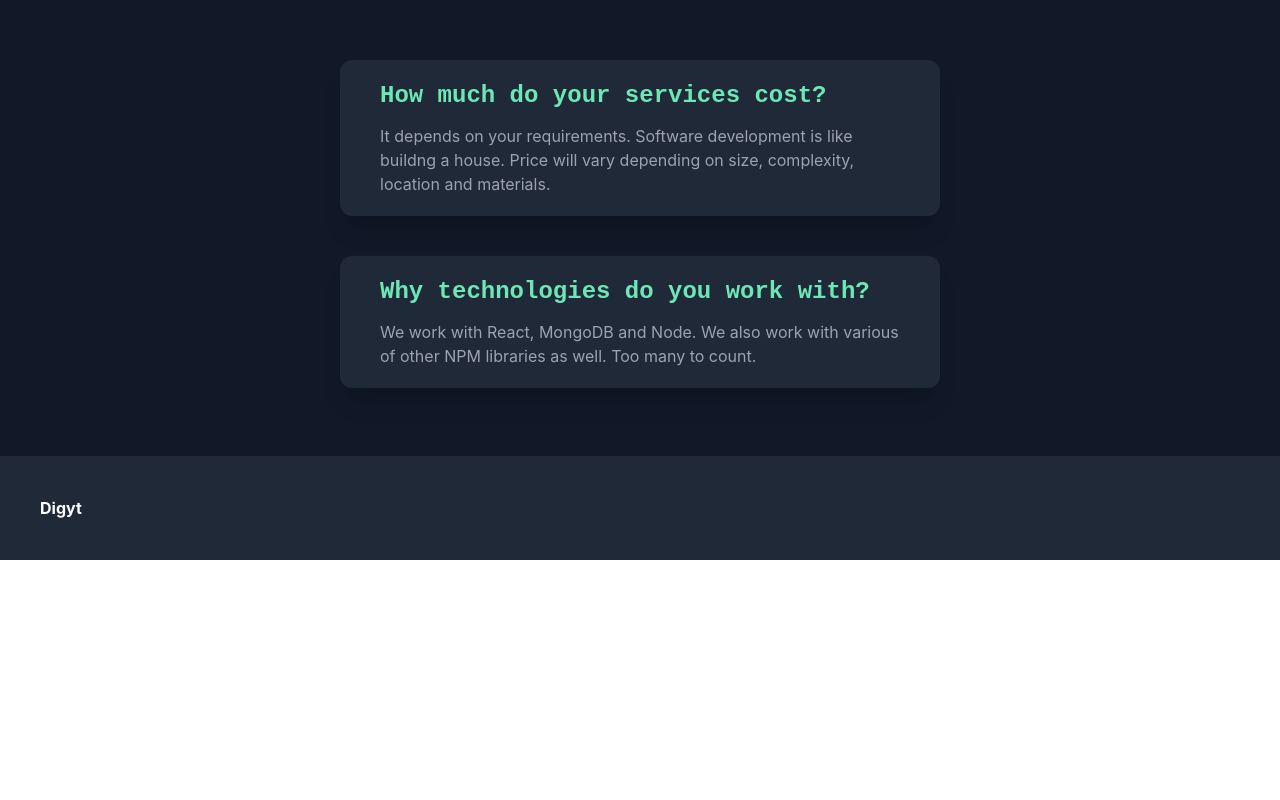
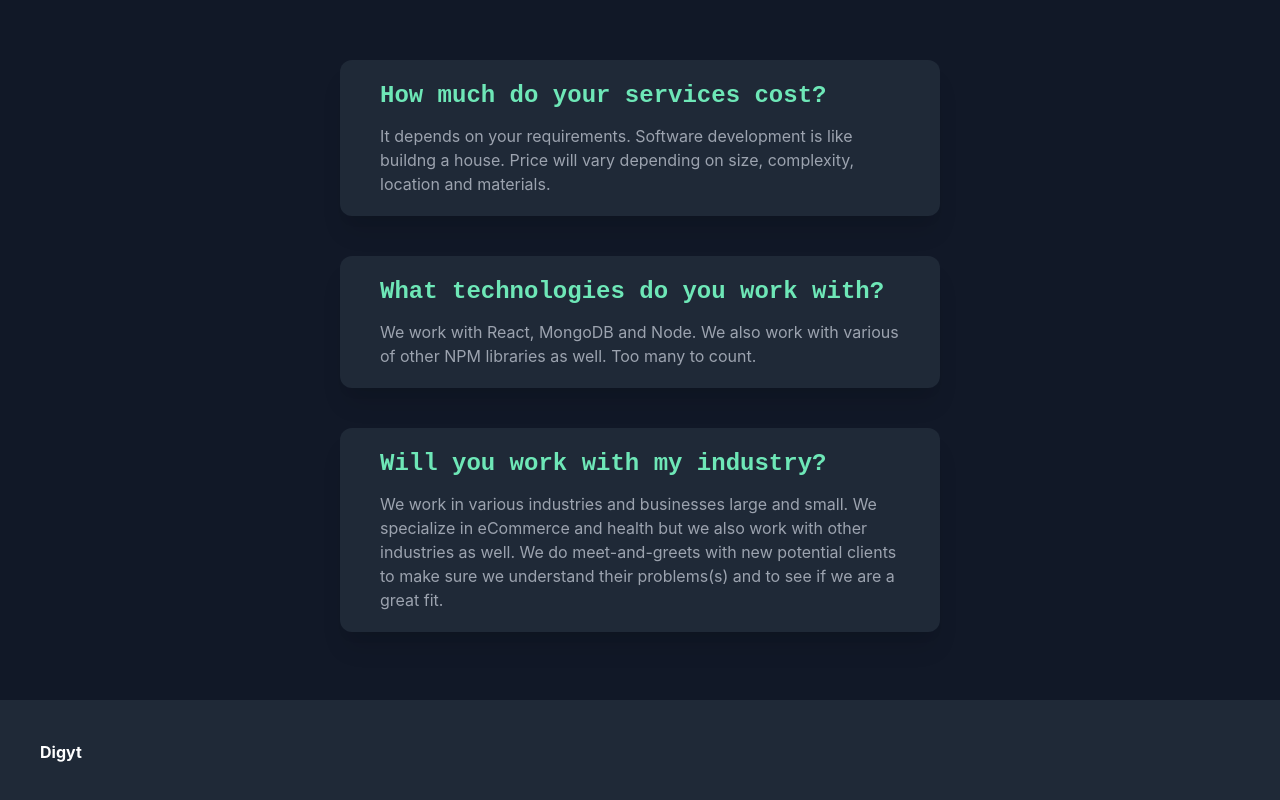
Before and after one commit to chrisalexander0617/fe-next-blog, a Next.js app: page / in a window 1280 px wide. Shown: the part 1833-2633 px from the top of the page. Before the commit the page ends 2393 px from the top, so only its background shows below. Built offline with nearby package versions, Linux system fonts and the light colour scheme.

Commit message:
Added more details to FAQ

```diff
--- a/src/components/templates/BlogPageContainer.js
+++ b/src/components/templates/BlogPageContainer.js
@@ -8,7 +8,7 @@ export default function BlogPageContainer(){
 
     useEffect(() =>{
         console.log(query)
-    },[query])
+    },[query]);
 
     return (
         <>
@@ -26,4 +26,4 @@ export default function BlogPageContainer(){
             </Grid>
         </>
     )
-}
+};
--- a/src/components/templates/FAQ.js
+++ b/src/components/templates/FAQ.js
@@ -21,9 +21,18 @@ export default function FAQ(){
                     <FAQCard
                         bg_color="bg-gray-800"
                         card_title_text_color="text-green-300"
-                        card_title="Why technologies do you work with?"
+                        card_title="What technologies do you work with?"
                         card_text_color="text-gray-400"
                         card_text="We work with React, MongoDB and Node. We also work with various of other NPM libraries as well. Too many to count."
+                    />
+                    <FAQCard
+                        bg_color="bg-gray-800"
+                        card_title_text_color="text-green-300"
+                        card_title="Will you work with my industry?"
+                        card_text_color="text-gray-400"
+                        card_text="We work in various industries and businesses large and small. We specialize in eCommerce and health but we also work with other industries as well.
+                        We do meet-and-greets with new potential clients to make sure we understand their problems(s) and to see if we are a great fit.
+                        "
                     />
                 </div>
             </div>
```
